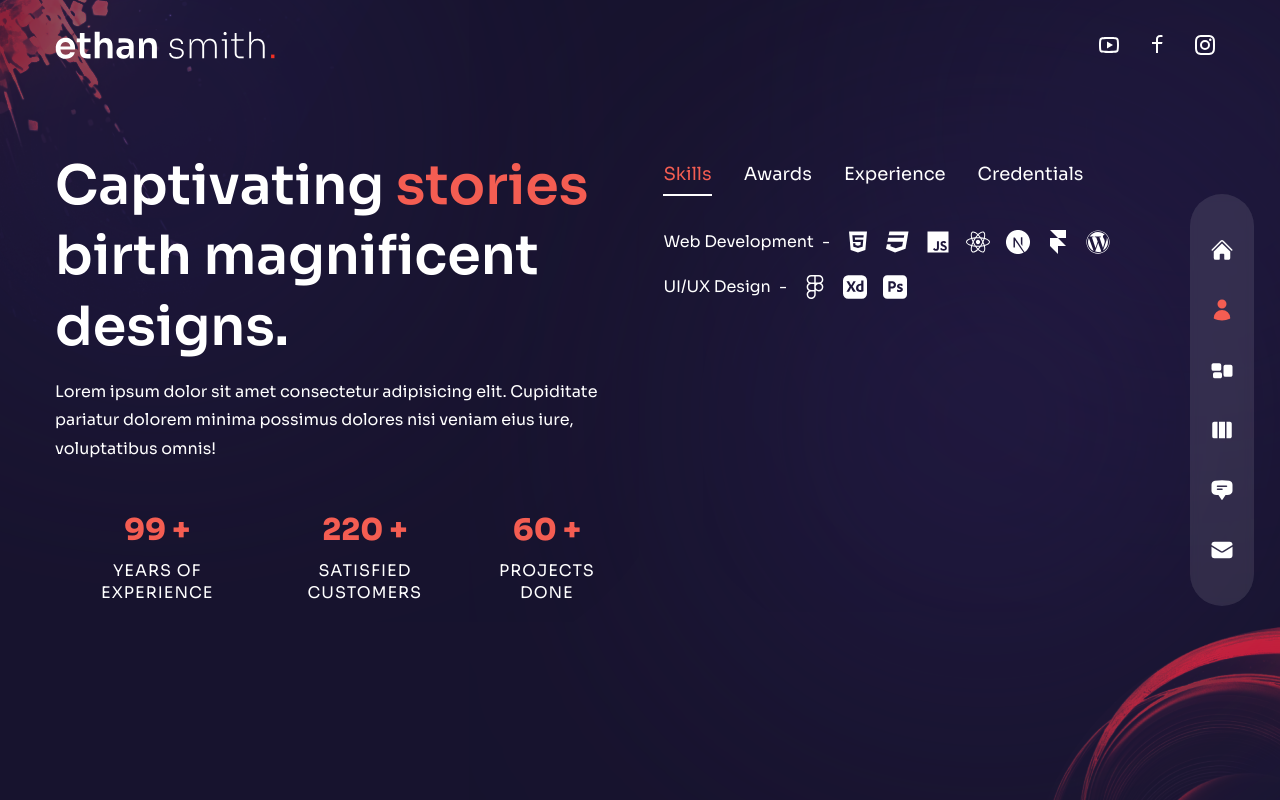
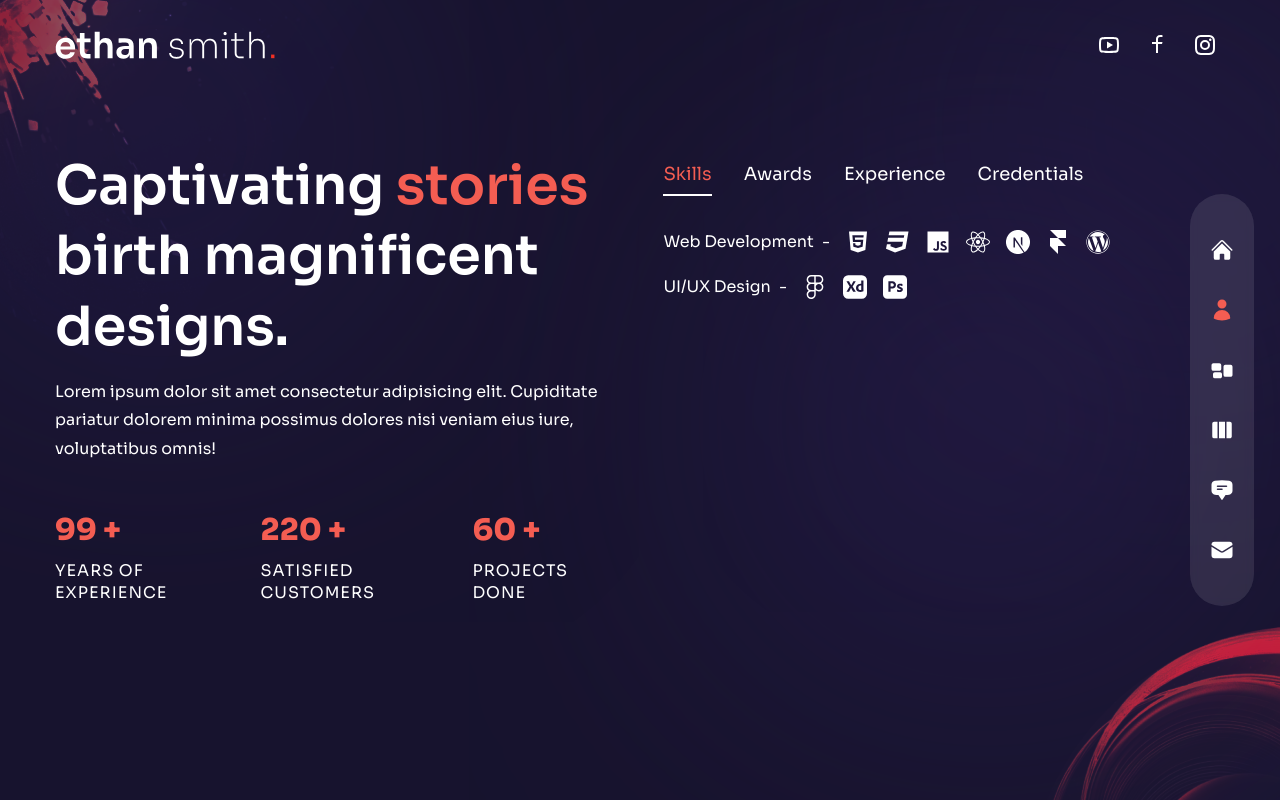
Before and after one commit to Predrag-Jandric/NextJS-Tailwind-portfolio-example, a Next.js app: page /about in a window 1280 px wide. Built offline with nearby package versions, Linux system fonts and the light colour scheme.

Commit message:
minor fixes on HOME page and ABOUT page

```diff
--- a/pages/about/index.js
+++ b/pages/about/index.js
@@ -111,29 +111,29 @@ const About = () => {
           <div className="hidden md:flex md:max-w-xl xl:max-w-none mx-auto xl:mx-0 mb-8">
             <div className="">
               {/* Years of experience and Satisfied customers counters in a row */}
-              <div className="flex text-center">
+              <div className="flex text-center gap-1">
                 {/* Years of experience counter */}
-                <div className="relative">
+                <div className="relative text-center xl:text-left">
                   <div className="text-3xl font-extrabold text-accent">
                     <CountUp start={0} end={99} duration={5} /> +
                   </div>
-                  <div className="uppercase tracking-[1px] leading-[1.4] text-center my-3">Years of experience</div>
+                  <div className="uppercase tracking-[1px] leading-[1.4] my-3">Years of experience</div>
                 </div>
 
                 {/* Satisfied customers counter */}
-                <div className="relative">
+                <div className="relative text-center xl:text-left">
                   <div className="text-3xl font-extrabold text-accent">
                     <CountUp start={0} end={220} duration={5} /> +
                   </div>
-                  <div className="uppercase tracking-[1px] leading-[1.4] text-center my-3">Satisfied customers</div>
+                  <div className="uppercase tracking-[1px] leading-[1.4] my-3">Satisfied customers</div>
                 </div>
 
                 {/* Projects done */}
-                <div className="relative">
+                <div className="relative text-center xl:text-left">
                   <div className="text-3xl font-extrabold text-accent">
                     <CountUp start={0} end={60} duration={5} /> +
                   </div>
-                  <div className="uppercase tracking-[1px] leading-[1.4] text-center my-3">Projects done</div>
+                  <div className="uppercase tracking-[1px] leading-[1.4] my-3">Projects done</div>
                 </div>
               </div>
             </div>
--- a/pages/index.js
+++ b/pages/index.js
@@ -10,7 +10,7 @@ const Home = () => {
     <div className="bg-primary/60 h-full">
       {/* text */}
       <div className="w-full h-full bg-gradient-to-r from-primary/10 via-black/30 to-black/10">
-        <div className="text-center flex flex-col justify-center xl:pt-40 xl:text-left h-full container mx-auto">
+        <div className=" text-center flex flex-col justify-center xl:pt-40 xl:text-left h-full container mx-auto">
           {/* title */}
           <motion.h1 variants={fadeIn('down', 0.2)} initial="hidden" animate="show" exit='hidden' className="h1">
             Transforming ideas <br /> into <span className="text-accent">original reality</span>
@@ -19,12 +19,8 @@ const Home = () => {
           <motion.p variants={fadeIn('down', 0.25)} initial="hidden" animate="show" exit='hidden' className="max-w-sm xl:max-w-xl mx-auto xl:mx-0 mb-10 xl:mb-16">
             Lorem ipsum dolor sit amet consectetur adipisicing elit. Eius in iusto sunt voluptates temporibus. Eius dicta et expedita blanditiis eveniet quidem dolorem, repudiandae praesentium deserunt, assumenda itaque similique sit cupiditate!
           </motion.p>
-          {/* btn mobile */}
-          <div className="flex justify-center xl:hidden relative">
-            <ProjectsBtn />
-          </div>
           {/* btn desktop */}
-          <motion.div variants={fadeIn('down', 0.3)} initial="hidden" animate="show" exit='hidden' className="hidden xl:flex">
+          <motion.div variants={fadeIn('down', 0.15)} initial="hidden" animate="show" exit='hidden' className=" z-50 items-center flex">
             <ProjectsBtn />
           </motion.div>
         </div>
--- a/pages/work/index.js
+++ b/pages/work/index.js
@@ -21,7 +21,7 @@ const Work = () => {
           {/* text */}
           <div className="text-center flex xl:w-[30vw] flex-col lg:text-left mb-4 xl:mb-0">
             <h2 className="h2 xl:mt-12">My Work</h2>
-            <p className="mb-4 max-w-[400px] mx-auto lg:mx-0">Lorem ipsum dolor sit, amet consectetur adipisicing elit. Sunt eligendi esse corrupti. Cum, quisquam! Nemo, ex? Quia doloribus tempora aspernatur. Cum, quisquam! Nemo, ex? Quia doloribus tempora aspernatur</p>
+            <p className="mb-4 max-w-[400px] mx-auto lg:mx-0">Lorem ipsum dolor sit, amet consectetur adipisicing elit. Sunt eligendi esse corrupti. Cum, quisquam! Nemo, ex? Quia doloribus tempora aspernatur.</p>
           </div>
 
           {/* slider */}
```
